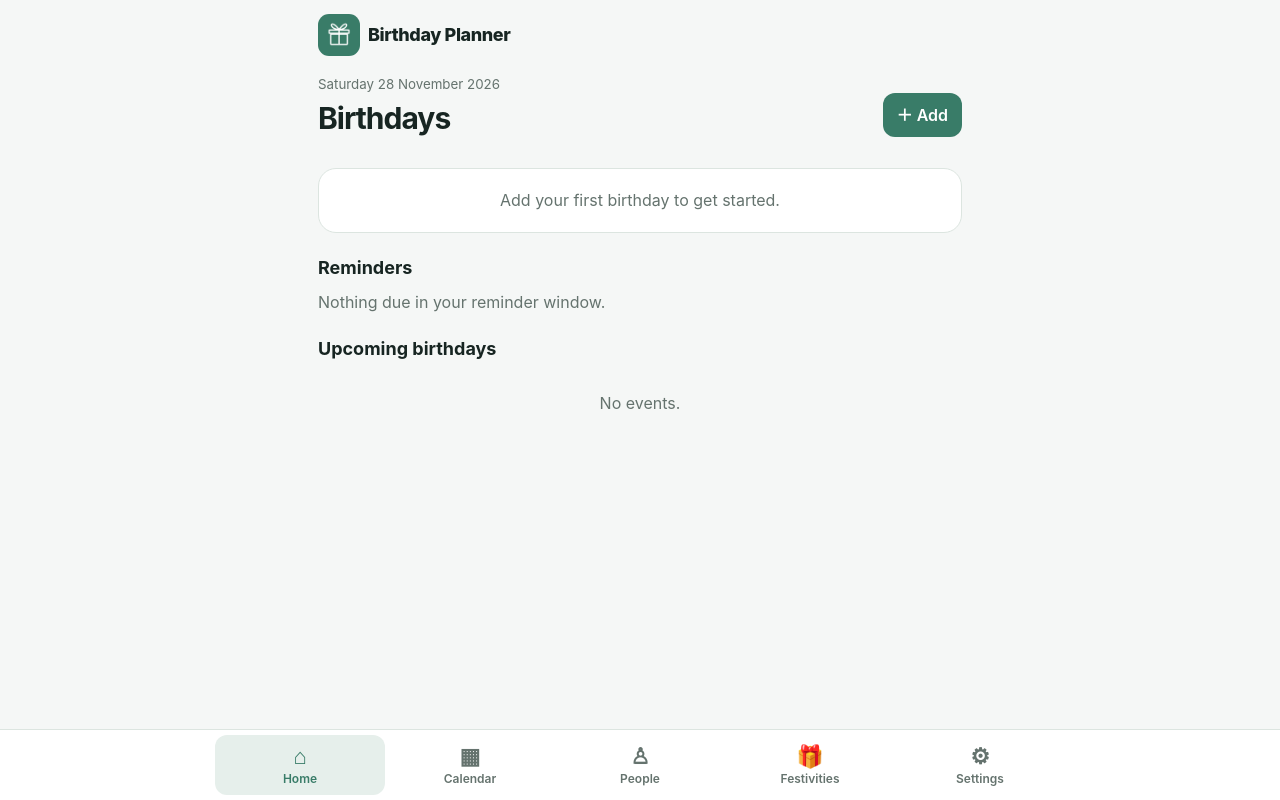
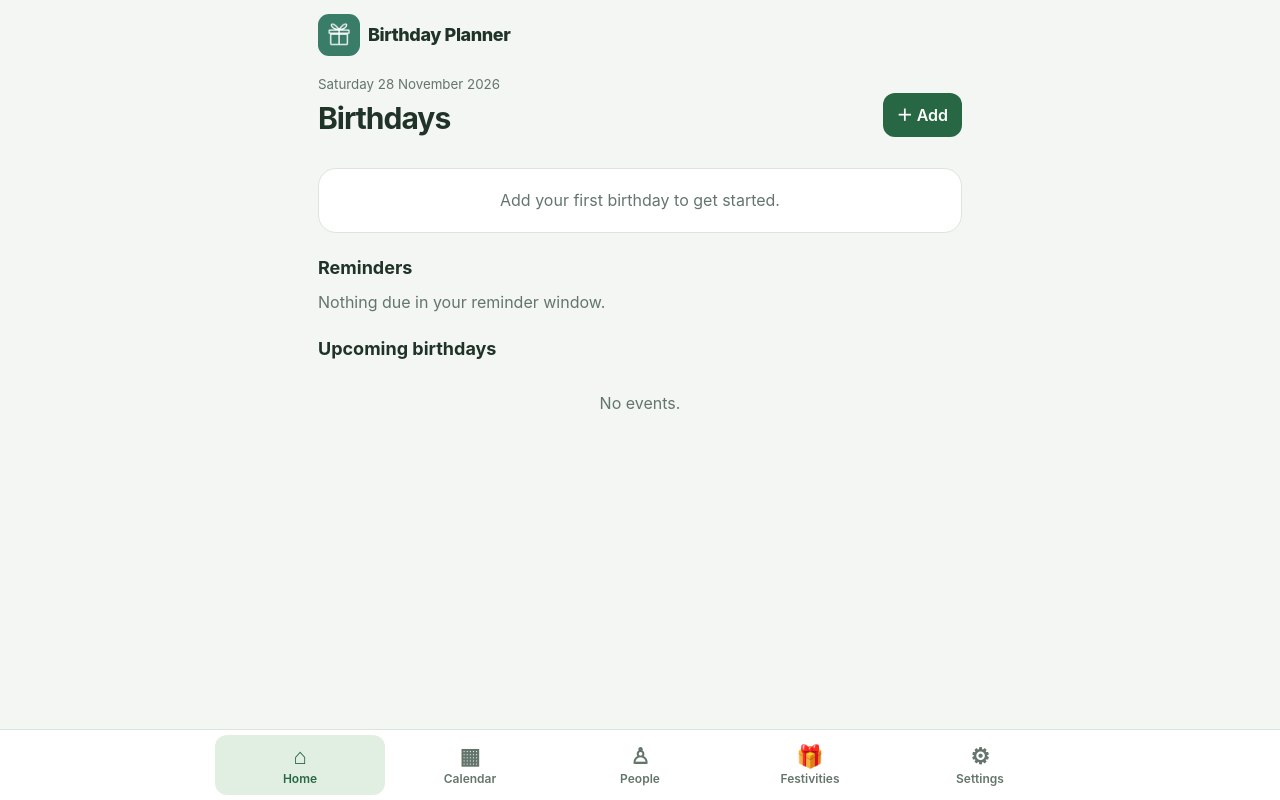
Before and after one commit to fedegianne/birthday-planner, a plain HTML site: page index.html in a window 1280 px wide. Drawn offline with Linux system fonts and the light colour scheme.

Commit message:
v2.2.2 - Adopt Recur colour palette

```diff
--- a/app.js
+++ b/app.js
@@ -36,7 +36,7 @@ let state,
 const backups = createBackupTools({
   slug: "birthday-planner",
   name: "Birthday Planner",
-  version: "2.2.1",
+  version: "2.2.2",
   records: () => ({ people: state.people, festivities: state.festivities }),
   hasRecords: () => Boolean(state.people.length || state.festivities.length),
   snapshot: () => state,
--- a/index.html
+++ b/index.html
@@ -6,7 +6,7 @@
       name="viewport"
       content="width=device-width,initial-scale=1,viewport-fit=cover"
     />
-    <meta name="theme-color" content="#397c68" />
+    <meta name="theme-color" content="#286743" />
     <meta name="apple-mobile-web-app-capable" content="yes" />
     <link rel="apple-touch-icon" href="icons/icon-192.png" />
     <link rel="icon" type="image/png" href="icons/icon-192.png" />
--- a/styles.css
+++ b/styles.css
@@ -1,13 +1,13 @@
 :root {
   color-scheme: light dark;
-  --bg: #f5f7f6;
+  --bg: #f3f6f2;
   --card: #fff;
-  --ink: #172522;
-  --muted: #65736e;
-  --line: #dce5e0;
-  --accent: #397c68;
-  --soft: #e6efeb;
-  --danger: #a33e3e;
+  --ink: #203328;
+  --muted: #64766b;
+  --line: #dce5dc;
+  --accent: #286743;
+  --soft: #e1efe3;
+  --danger: #b13d39;
 }
 * {
   box-sizing: border-box;
@@ -24,26 +24,26 @@ body {
 }
 @media (prefers-color-scheme: dark) {
   :root:not([data-theme="light"]) {
-    --bg: #131b19;
-    --card: #202b27;
-    --ink: #eef5f1;
-    --muted: #a9b9b1;
-    --line: #394941;
-    --accent: #91cbb5;
-    --soft: #2d4037;
-    --danger: #ffaaaa;
+    --bg: #121b16;
+    --card: #1c2921;
+    --ink: #e8f1e9;
+    --muted: #a6b9aa;
+    --line: #35463a;
+    --accent: #89c99c;
+    --soft: #263e2d;
+    --danger: #ff9890;
   }
 }
 :root[data-theme="dark"] {
   color-scheme: dark;
-  --bg: #131b19;
-  --card: #202b27;
-  --ink: #eef5f1;
-  --muted: #a9b9b1;
-  --line: #394941;
-  --accent: #91cbb5;
-  --soft: #2d4037;
-  --danger: #ffaaaa;
+  --bg: #121b16;
+  --card: #1c2921;
+  --ink: #e8f1e9;
+  --muted: #a6b9aa;
+  --line: #35463a;
+  --accent: #89c99c;
+  --soft: #263e2d;
+  --danger: #ff9890;
 }
 :root[data-theme="light"] {
   color-scheme: light;
@@ -87,7 +87,7 @@ button {
   font-weight: 600;
 }
 button.primary {
-  background: #397c68;
+  background: #286743;
   color: white;
 }
 button.danger {
@@ -105,13 +105,13 @@ input:focus-visible {
   margin: 9px 0;
 }
 .hero {
-  background: #397c68;
+  background: #286743;
   color: white;
   border: 0;
   padding: 22px;
 }
 .hero small {
-  color: #e6efeb;
+  color: #e1efe3;
 }
 .hero strong {
   display: block;
@@ -247,7 +247,7 @@ textarea {
   resize: vertical;
 }
 input[type="checkbox"] {
-  accent-color: #397c68;
+  accent-color: #286743;
   width: 20px;
   height: 20px;
   vertical-align: middle;
@@ -369,19 +369,19 @@ nav button {
   font-weight: 600;
 }
 .common-settings-card button.primary {
-  background: #397c68;
+  background: #286743;
   color: white;
-  border: 1px solid #397c68;
+  border: 1px solid #286743;
   border-radius: 11px;
   font-weight: 600;
 }
 @media (prefers-color-scheme: dark) {
   :root:not([data-theme="light"]) .common-settings-card a {
-    color: #91cbb5;
+    color: #89c99c;
   }
 }
 :root[data-theme="dark"] .common-settings-card a {
-  color: #91cbb5;
+  color: #89c99c;
 }
 
 /* Shared application branding */
--- a/sw.js
+++ b/sw.js
@@ -1,4 +1,4 @@
-const CACHE = "birthday-planner-v8.5";
+const CACHE = "birthday-planner-v8.6";
 
 const FILES = [
   "./",
```
Also changed, not shown: manifest.json, 1 other file.
